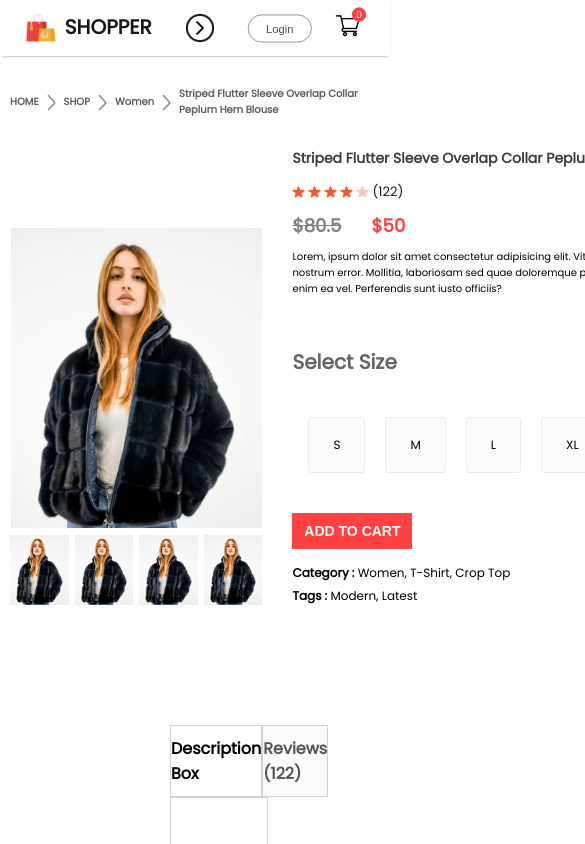
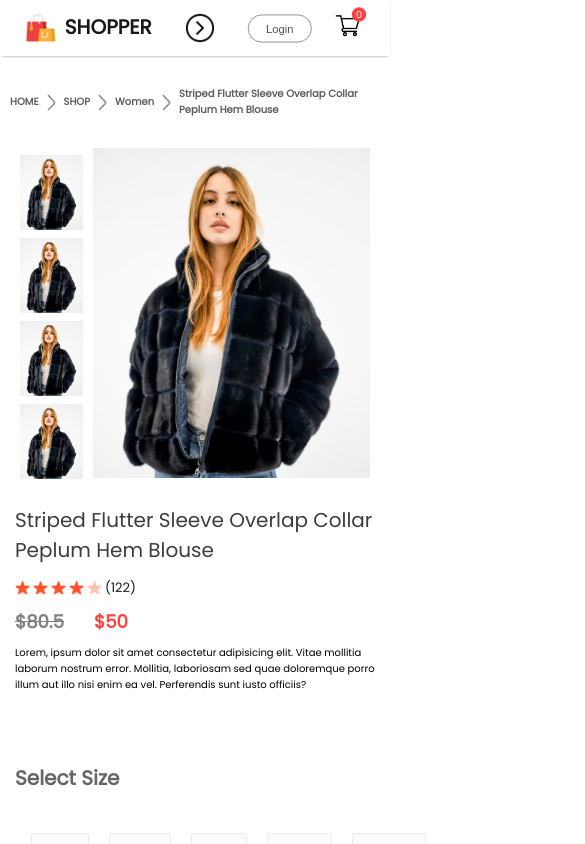
Before and after one commit to Shajjad002/E-Commerce, a React (Create React App) app in the folder shopper/: page /product/1 in a window 390 px wide. Shown: the top 844 px of the page, 585 px wide, since content can reach past the window. Built offline with nearby package versions, Linux system fonts and the light colour scheme.

Commit message:
Product Display  responsive css

```diff
--- a/shopper/src/Components/ProductDisplay/ProductDisplay.css
+++ b/shopper/src/Components/ProductDisplay/ProductDisplay.css
@@ -213,21 +213,69 @@
     .productdisplay-right-description{
       font-size: 10px;
     }
-   .productdisplay-right-size{
-     margin-top: 10px 0px;
+    .productdisplay-right-size{
+        margin-top: 10px;
+        gap: 5px;
+    }
+   .productdisplay-right-size h1{
+     margin-top: 10px;
    }
     .productdisplay-right-size div{
-        padding: 10px 16px;
-        font-size: 12px;
+        padding: 4px 11px;
     }
     .productdisplay-right button{
-        width: 120px;
-        padding: 10px 0px;
-        margin-bottom: 10px;
-        font-size: 14px;
+        width: 100px;
+        font-size: 12px;
     }
     .productdisplay-right-category{
         font-size: 12px;
     }
 
 }
+
+@media(max-width:500px)
+{
+    .productdisplay{
+        flex-direction: column;
+    }
+    .productdisplay-left{
+        gap:10px;
+        flex-direction: row;
+        margin: auto;
+    }
+    .productdisplay-img-list{
+        flex-direction: column;
+        gap: 8px;
+    }
+    .productdisplay-img-list img{
+        height: 75px;
+    }
+    .prodcutdisplay-main-img{
+        height: 330px;
+    }
+    .productdisplay-right{
+        margin: 5px;
+    }
+    .productdisplay-right h1{
+        margin-top: 15px;
+        font-size: 20px;
+        font-weight: 500;
+    }
+    .productdiplay-right-stars img{
+        width: 15px;
+    }
+    .productdisplay-right-size{
+        gap: 10px;
+        margin: 20px 0px;
+    }
+    .productdisplay-right-size div{
+        padding: 10px 16px;
+        font-size: 14px;
+    }
+    .productdisplay-right button{
+        width: 130px;
+        font-size: 15px;
+        padding: 12px 0px;
+    }
+
+}
```
